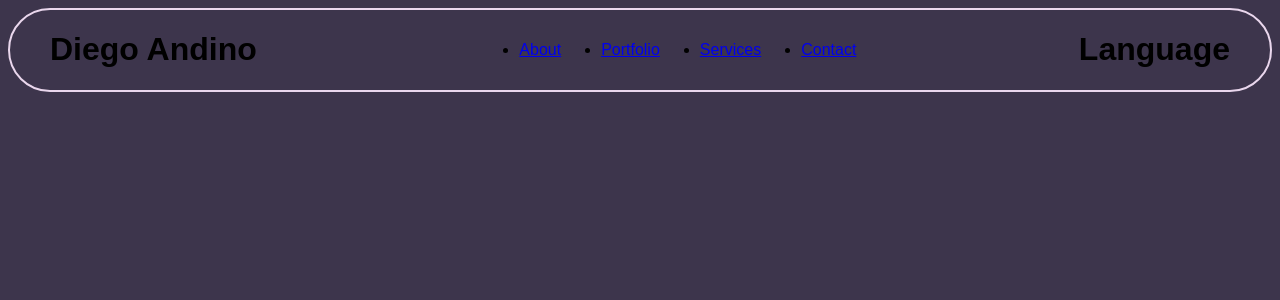
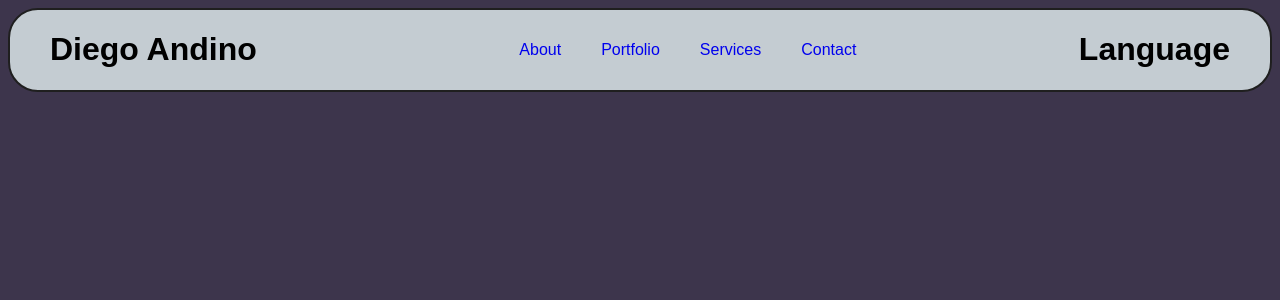
Before and after one commit to ItsDMAF/Portfolio-DMAF, a React (Vite) app: page / in a window 1280 px wide. Shown: the top 300 px of the page. Built offline with nearby package versions, Linux system fonts and the light colour scheme.

Commit message:
trying out things for the header

```diff
--- a/src/Header/Header.module.css
+++ b/src/Header/Header.module.css
@@ -2,8 +2,9 @@
   display: flex;
   flex-direction: row;
   justify-content: space-between;
-  border: solid 2px rgb(234, 215, 237);
-  border-radius: 50px;
+  background-color: rgb(196, 204, 210);
+  border: solid 2px rgb(31, 31, 31);
+  border-radius: 30px;
   padding: 0px 40px 0px 40px;
 }
 
@@ -12,4 +13,9 @@
   flex-direction: row;
   gap: 40px;
   align-self: center;
+  list-style-type: none;
 }
+
+.list a {
+  text-decoration: none;
+}
```
